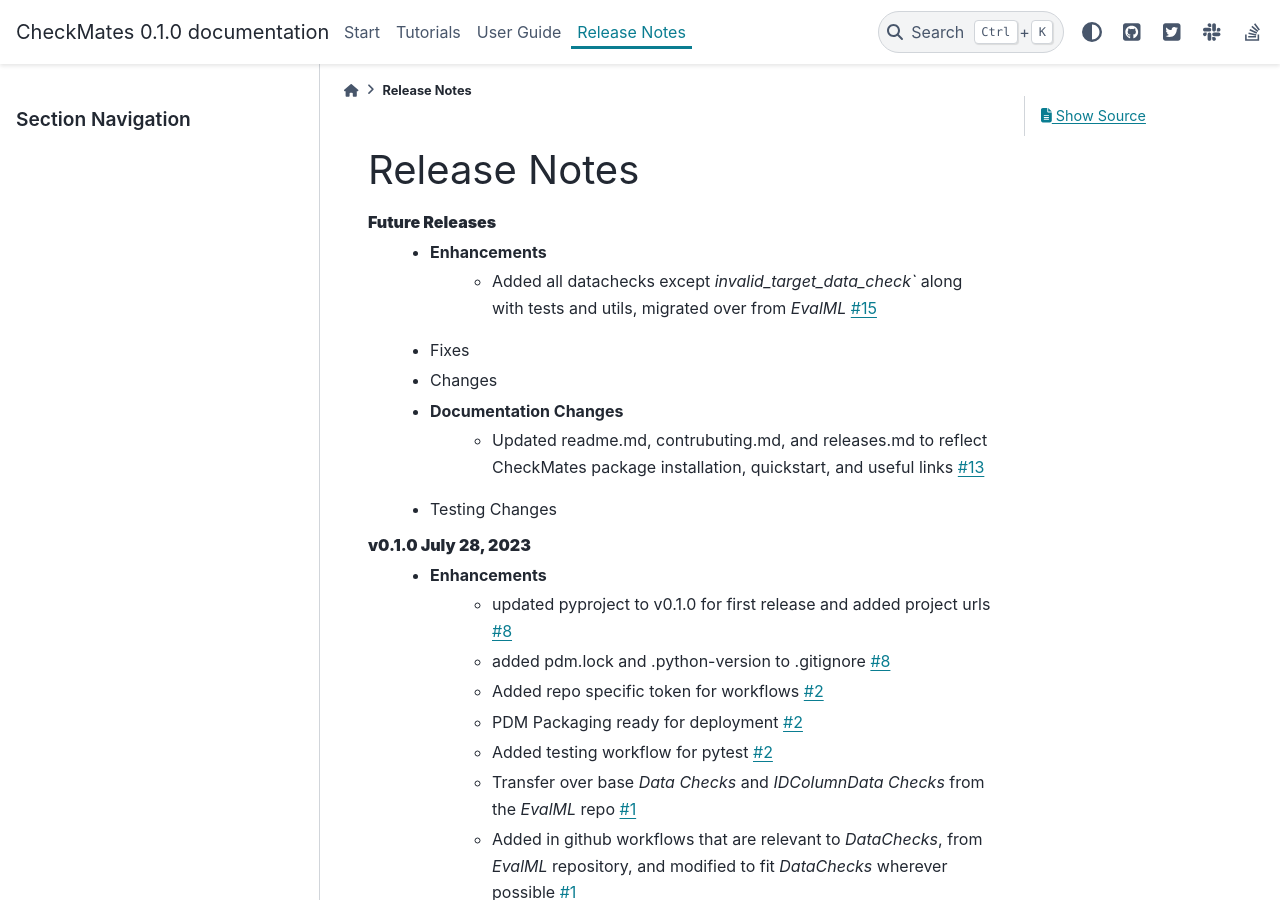
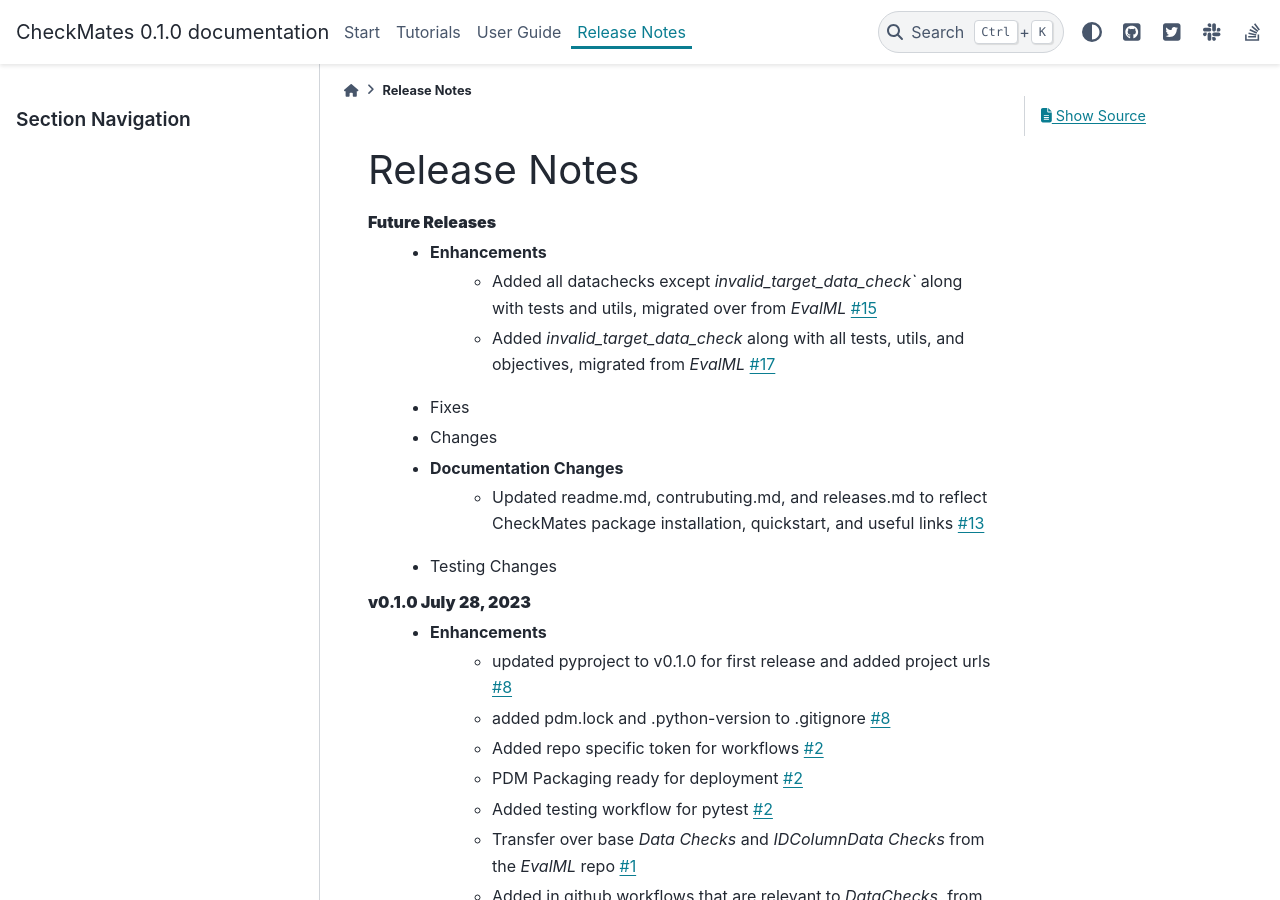
Before and after one commit to alteryx/CheckMates, a Sphinx documentation site: the page built from docs/source/release_notes.rst, in a window 1280 px wide and 900 px high. Built offline with Sphinx 7.4.7 and the PyData theme 0.15.4, drawn with Linux system fonts in a browser that asks for light colours; pages that are not in the unit, such as notebooks, are missing from menus; comment, search, counter and statistics services are not loaded.

Commit message:
release notes updated

```diff
--- a/docs/source/release_notes.rst
+++ b/docs/source/release_notes.rst
@@ -3,6 +3,7 @@
 **Future Releases**
     * Enhancements
         * Added all datachecks except `invalid_target_data_check`` along with tests and utils, migrated over from `EvalML` :pr:`15`
+        * Added `invalid_target_data_check` along with all tests, utils, and objectives, migrated from `EvalML` :pr:`17`
     * Fixes
     * Changes
     * Documentation Changes
```
